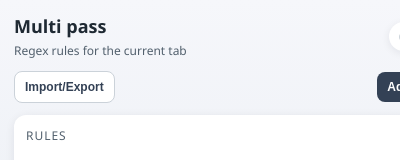
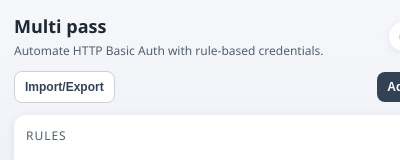
Before and after one commit to M4n0x/multi-pass, a browser extension: page basic-auth-extension/popup.html in a window 400 px wide. Shown: the top 160 px of the page. Drawn offline with Linux system fonts and the light colour scheme.

Commit message:
fix: description label

```diff
--- a/basic-auth-extension/popup.html
+++ b/basic-auth-extension/popup.html
@@ -14,7 +14,7 @@
             <h1>Multi pass</h1>
             <span id="app-version" class="version"></span>
           </div>
-          <p class="subtitle">Regex rules for the current tab</p>
+          <p class="subtitle">Automate HTTP Basic Auth with rule-based credentials.</p>
         </div>
         <div class="status-pill" id="status">
           <span class="status-dot status-idle" id="status-dot"></span>
```
